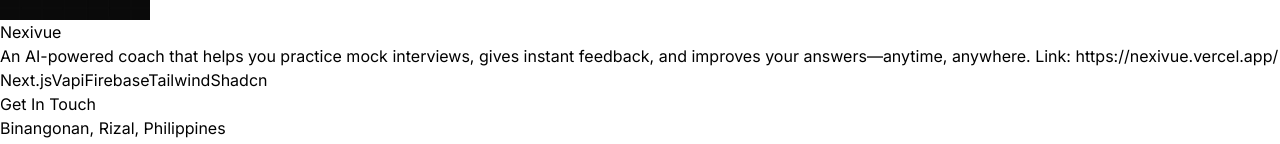
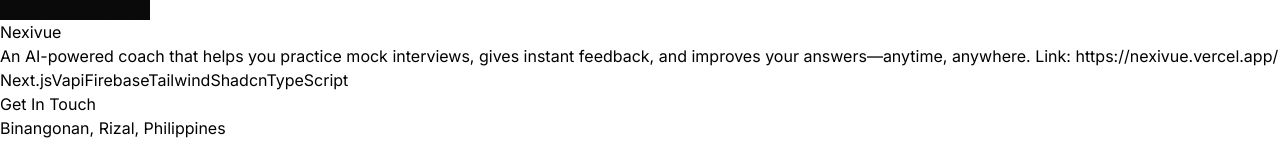
Before and after one commit to jedsalanguit/jed-salanguit-portfolio, a React (Vite) app: page / in a window 1280 px wide. Shown: the part 3072-3216 px from the top of the page. Built offline with nearby package versions, Linux system fonts and the light colour scheme.

Commit message:
add typescript

```diff
--- a/src/constants/index.js
+++ b/src/constants/index.js
@@ -74,7 +74,14 @@
     image: project3,
     description:
       "An AI-powered coach that helps you practice mock interviews, gives instant feedback, and improves your answers—anytime, anywhere. Link: https://nexivue.vercel.app/",
-    technologies: ["Next.js", "Vapi", "Firebase", "Tailwind", "Shadcn"],
+    technologies: [
+      "Next.js",
+      "Vapi",
+      "Firebase",
+      "Tailwind",
+      "Shadcn",
+      "TypeScript",
+    ],
   },
 ];
 
```
